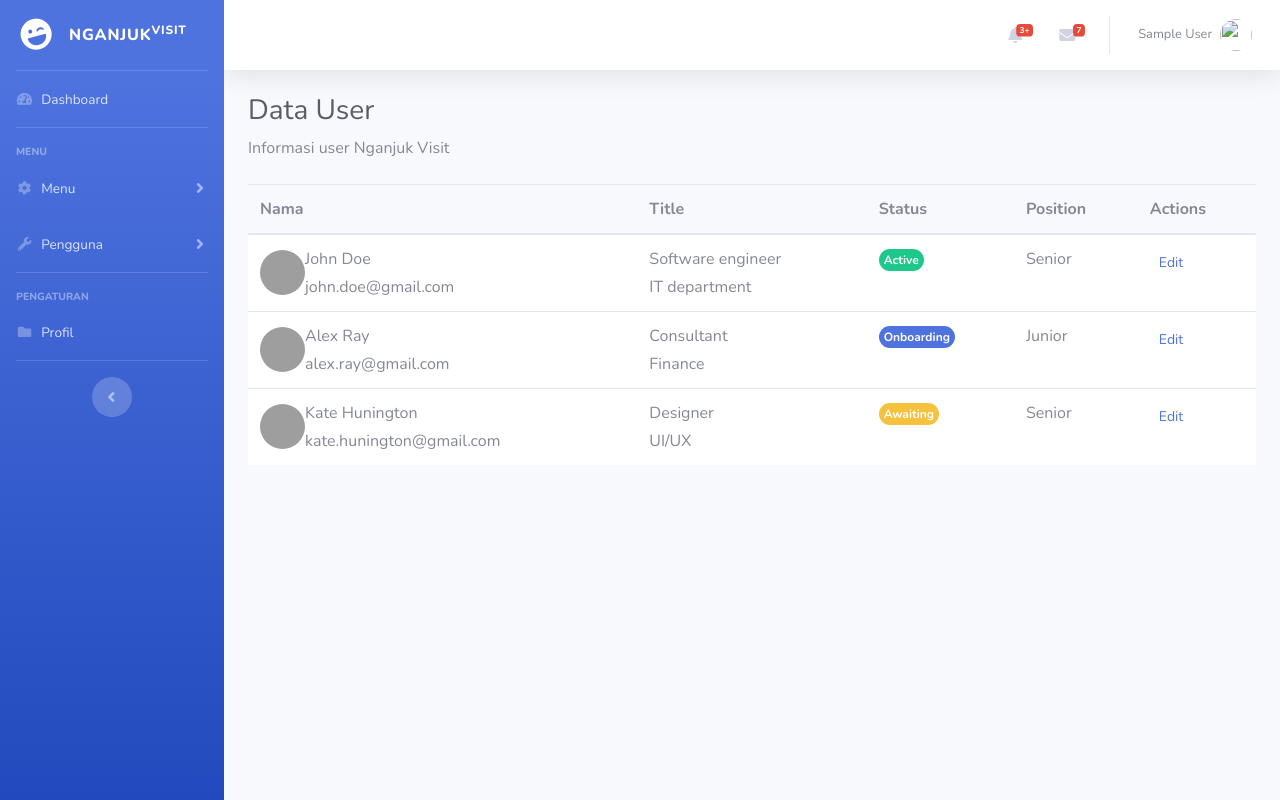
After one commit to hajuenter/web_nganjukvisit, a PHP site: page /admin/admin_user.php in a window 1280 px wide. The commit adds this page. Run offline with PHP 8.4, Linux system fonts and the light colour scheme; the visitor is signed in with stand-in values (Sample User, id 1); some libraries are stand-ins or nearby versions; grey boxes are pictures that could not be loaded.

Commit message:
menu pengguna

```diff
--- /dev/null
+++ b/admin/admin_user.php
@@ -0,0 +1,108 @@
+<?php
+session_start();
+
+// Cek apakah pengguna sudah login
+if (!isset($_SESSION['logged_in']) || $_SESSION['logged_in'] !== true) {
+    // Jika belum login, redirect ke halaman login
+    header("Location: /nganjukvisitnew/login.php");
+    exit;
+}
+
+// Cek apakah pengguna memiliki role admin
+if ($_SESSION['role'] !== 'admin') {
+    // Jika pengguna bukan admin, redirect ke halaman yang sesuai
+    header("Location: /nganjukvisitnew/login.php");
+    exit;
+}
+?>
+
+
+<!DOCTYPE html>
+<html lang="en">
+
+<head>
+    <meta charset="utf-8">
+    <meta http-equiv="X-UA-Compatible" content="IE=edge">
+    <meta name="viewport" content="width=device-width, initial-scale=1, shrink-to-fit=no">
+    <meta name="description" content="">
+    <meta name="author" content="">
+
+    <title>Admin Nganjuk Visit</title>
+
+    <!-- Custom fonts for this template-->
+    <link href="../vendor/fontawesome-free/css/all.min.css" rel="stylesheet" type="text/css">
+    <link
+        href="https://fonts.googleapis.com/css?family=Nunito:200,200i,300,300i,400,400i,600,600i,700,700i,800,800i,900,900i"
+        rel="stylesheet">
+
+    <!-- Custom styles for this template-->
+    <link href="../vendor/css/sb-admin-2.min.css" rel="stylesheet">
+</head>
+
+<body id="page-top">
+    <div id="wrapper">
+        <?php include("sidebar.php"); ?>
+
+        <div id="content-wrapper" class="d-flex flex-column">
+            <div id="content">
+
+                <?php include("nav.php"); ?>
+
+                <?php include("menu_user.php"); ?>
+
+            </div>
+        </div>
+
+
+    </div>
+
+
+    <!-- Scroll to Top Button-->
+    <a class="scroll-to-top rounded" href="#page-top">
+        <i class="fas fa-angle-up"></i>
+    </a>
+
+    <!-- Logout Modal-->
+    <div class="modal fade" id="logoutModal" tabindex="-1" role="dialog" aria-labelledby="exampleModalLabel"
+        aria-hidden="true">
+        <div class="modal-dialog" role="document">
+            <div class="modal-content">
+                <div class="modal-header">
+                    <h5 class="modal-title" id="exampleModalLabel">Ready to Leave?</h5>
+                    <button class="close" type="button" data-dismiss="modal" aria-label="Close">
+                        <span aria-hidden="true">×</span>
+                    </button>
+                </div>
+                <div class="modal-body">Select "Logout" below if you are ready to end your current session.</div>
+                <div class="modal-footer">
+                    <button class="btn btn-secondary" type="button" data-dismiss="modal">Cancel</button>
+                    <a class="btn btn-primary" href="../controllers/proseslogout.php">Logout</a>
+                </div>
+            </div>
+        </div>
+    </div>
+
+    <!-- Bootstrap core JavaScript-->
+    <script src="../vendor/jquery/jquery.min.js"></script>
+    <script src="../vendor/bootstrap/js/bootstrap.bundle.min.js"></script>
+
+    <!-- Core plugin JavaScript-->
+    <script src="../vendor/jquery-easing/jquery.easing.min.js"></script>
+
+    <!-- Custom scripts for all pages-->
+    <script src="../vendor/js/sb-admin-2.min.js"></script>
+
+    <!-- Page level plugins -->
+    <script src="../vendor/chart.js/Chart.min.js"></script>
+
+    <!-- Page level custom scripts -->
+    <script src="../vendor/js/demo/chart-area-demo.js"></script>
+    <script src="../vendor/js/demo/chart-pie-demo.js"></script>
+
+    <!-- Page level plugins -->
+    <script src="../vendor/datatables/jquery.dataTables.min.js"></script>
+    <script src="../vendor/datatables/dataTables.bootstrap4.min.js"></script>
+
+</body>
+
+</html>
--- /dev/null
+++ b/admin/menu_user.php
@@ -0,0 +1,107 @@
+<div class="container-fluid">
+    <h1 class="h3 mb-2 text-gray-800">Data User</h1>
+    <p class="mb-4">Informasi user Nganjuk Visit</p>
+    <table class="table align-middle mb-0 bg-white">
+        <thead class="bg-light">
+            <tr>
+                <th>Nama</th>
+                <th>Title</th>
+                <th>Status</th>
+                <th>Position</th>
+                <th>Actions</th>
+            </tr>
+        </thead>
+        <tbody>
+            <tr>
+                <td>
+                    <div class="d-flex align-items-center">
+                        <img
+                            src="https://mdbootstrap.com/img/new/avatars/8.jpg"
+                            alt=""
+                            style="width: 45px; height: 45px"
+                            class="rounded-circle" />
+                        <div class="ms-3">
+                            <p class="fw-bold mb-1">John Doe</p>
+                            <p class="text-muted mb-0">john.doe@gmail.com</p>
+                        </div>
+                    </div>
+                </td>
+                <td>
+                    <p class="fw-normal mb-1">Software engineer</p>
+                    <p class="text-muted mb-0">IT department</p>
+                </td>
+                <td>
+                    <span class="badge badge-success rounded-pill d-inline">Active</span>
+                </td>
+                <td>Senior</td>
+                <td>
+                    <button type="button" class="btn btn-link btn-sm btn-rounded">
+                        Edit
+                    </button>
+                </td>
+            </tr>
+            <tr>
+                <td>
+                    <div class="d-flex align-items-center">
+                        <img
+                            src="https://mdbootstrap.com/img/new/avatars/6.jpg"
+                            class="rounded-circle"
+                            alt=""
+                            style="width: 45px; height: 45px" />
+                        <div class="ms-3">
+                            <p class="fw-bold mb-1">Alex Ray</p>
+                            <p class="text-muted mb-0">alex.ray@gmail.com</p>
+                        </div>
+                    </div>
+                </td>
+                <td>
+                    <p class="fw-normal mb-1">Consultant</p>
+                    <p class="text-muted mb-0">Finance</p>
+                </td>
+                <td>
+                    <span class="badge badge-primary rounded-pill d-inline">Onboarding</span>
+                </td>
+                <td>Junior</td>
+                <td>
+                    <button
+                        type="button"
+                        class="btn btn-link btn-rounded btn-sm fw-bold"
+                        data-mdb-ripple-color="dark">
+                        Edit
+                    </button>
+                </td>
+            </tr>
+            <tr>
+                <td>
+                    <div class="d-flex align-items-center">
+                        <img
+                            src="https://mdbootstrap.com/img/new/avatars/7.jpg"
+                            class="rounded-circle"
+                            alt=""
+                            style="width: 45px; height: 45px" />
+                        <div class="ms-3">
+                            <p class="fw-bold mb-1">Kate Hunington</p>
+                            <p class="text-muted mb-0">kate.hunington@gmail.com</p>
+                        </div>
+                    </div>
+                </td>
+                <td>
+                    <p class="fw-normal mb-1">Designer</p>
+                    <p class="text-muted mb-0">UI/UX</p>
+                </td>
+                <td>
+                    <span class="badge badge-warning rounded-pill d-inline">Awaiting</span>
+                </td>
+                <td>Senior</td>
+                <td>
+                    <button
+                        type="button"
+                        class="btn btn-link btn-rounded btn-sm fw-bold"
+                        data-mdb-ripple-color="dark">
+                        Edit
+                    </button>
+                </td>
+            </tr>
+        </tbody>
+    </table>
+</div>
--- a/admin/profile.php
+++ b/admin/profile.php
@@ -103,7 +103,7 @@ if ($_SERVER['REQUEST_METHOD'] === 'POST') {
                             <div class="row gx-3 mb-3">
                                 <div class="col-md-6">
                                     <label class="small mb-1" for="inputRole">Role</label>
-                                    <input class="form-control" id="inputRole" type="text" name="role" value="<?= htmlspecialchars($user['role']) ?>" required>
+                                    <input class="form-control" id="inputRole" type="text" name="role" value="<?= htmlspecialchars($user['role']) ?>" readonly required>
                                 </div>
                                 <div class="col-md-6">
                                     <label class="small mb-1" for="inputAlamat">Alamat</label>
--- a/admin/sidebar.php
+++ b/admin/sidebar.php
@@ -54,9 +54,9 @@
         <div id="collapseUtilities" class="collapse" aria-labelledby="headingUtilities"
             data-parent="#accordionSidebar">
             <div class="bg-white py-2 collapse-inner rounded">
-                <h6 class="collapse-header">User:</h6>
-                <a class="collapse-item" href="">Pengelola</a>
-                <a class="collapse-item" href="">User</a>
+                <h6 class="collapse-header">Pilih Role</h6>
+                <a class="collapse-item" href="admin_pengelola.php">Pengelola</a>
+                <a class="collapse-item" href="admin_user.php">User</a>
             </div>
         </div>
     </li>
```
Also changed, not shown: admin/admin_pengelola.php (added, +108 -0 lines), admin/menu_pengelola.php (added, +107 -0 lines), admin/tabel_kuliner.php (+50 -1 lines), controllers/hapus_kuliner.php (added, +29 -0 lines).
